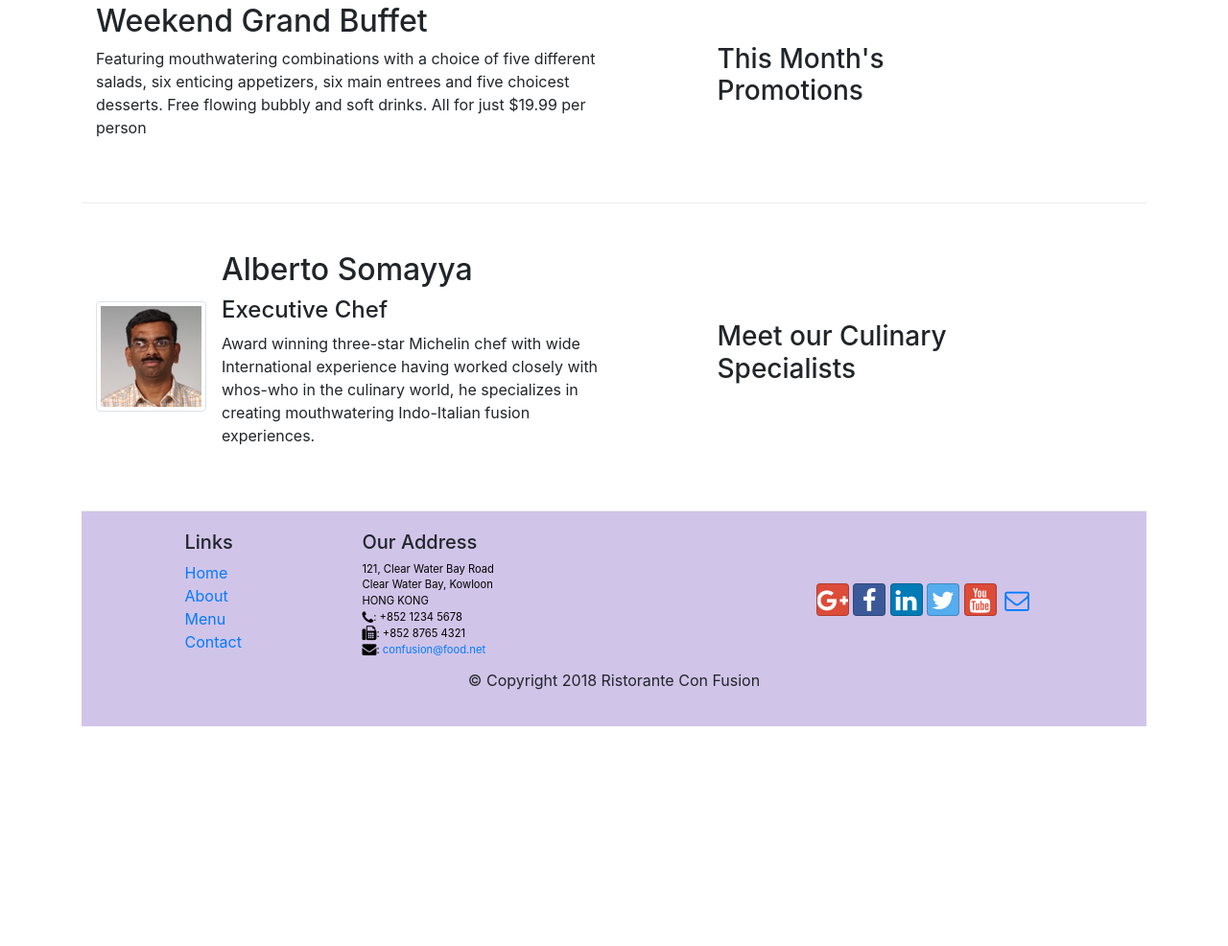
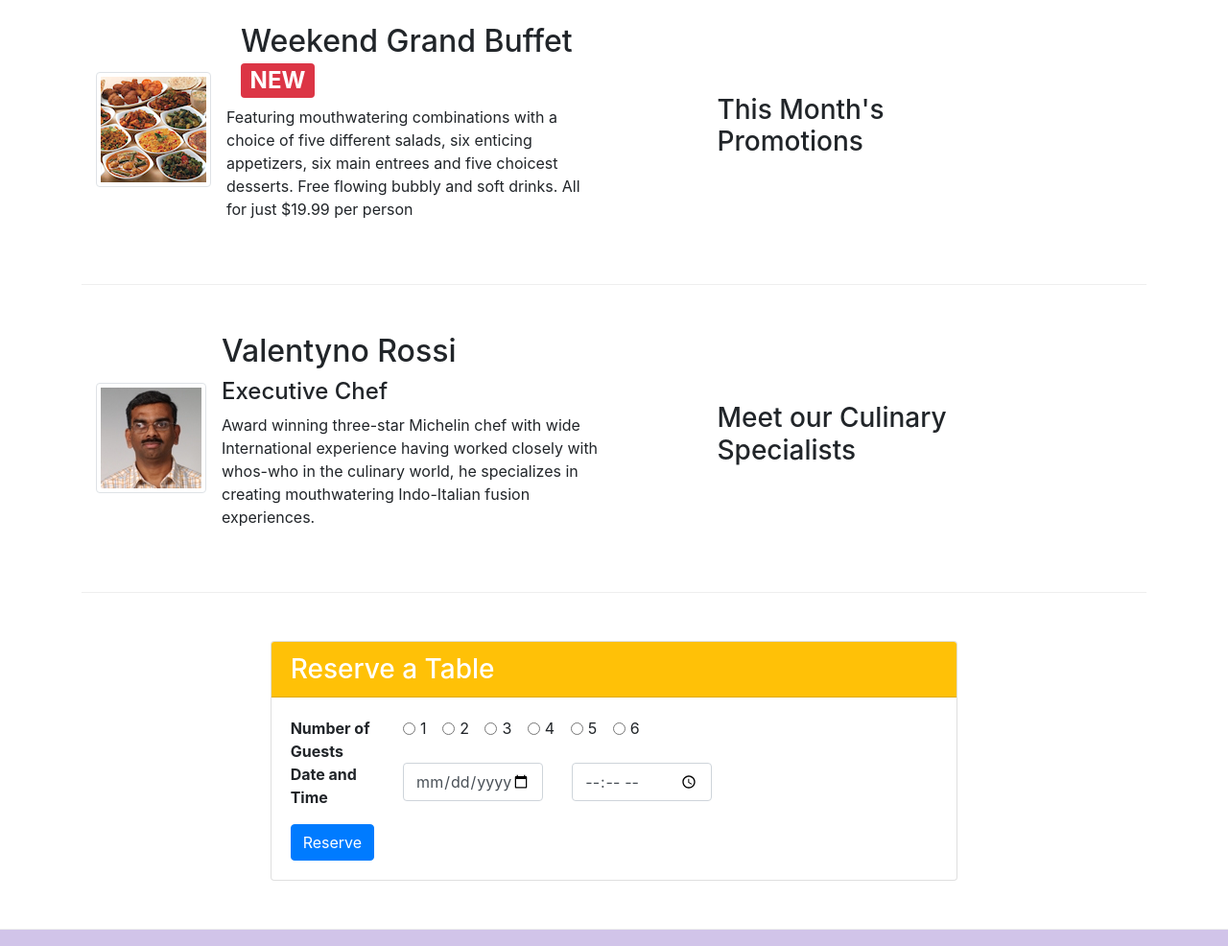
Before and after one commit to Valentyn23/bootstrap, a website: page index.html in a window 1280 px wide. Shown: the part 621-1607 px from the top of the page at 96% size. Before the commit the page ends 1378 px from the top, so only its background shows below. Drawn offline with nearby package versions, Linux system fonts and the light colour scheme.

Commit message:
assigment 2

```diff
--- a/css/styles.css
+++ b/css/styles.css
@@ -10,8 +10,9 @@
 }
 .footer{
     background-color: #D1C4E9;
-    margin:0px auto;
+    margin: 0px auto;
     padding: 20px 0px 20px 0px;
+    width: 100%;
 }
 .jumbotron{
     padding: 70px 30px 70px 30px;
--- a/index.html
+++ b/index.html
@@ -36,15 +36,19 @@
     <header class="jumbotron">
         <div class="container">
             <div class="row row-header">
-                <div class="col-12 col-sm-8">
+                <div class="col-12 col-sm-6">
                     <h1>Ristorante con Fusion</h1>
                     <p>We take inspiration from the World's best cuisines, and create a unique fusion experience. Our lipsmacking creations will tickle your culinary senses!</p>
                 </div>
                 <div class="col-12 col-sm align-self-center">
                     <img src = "img/logo.png" class="img-fluid">
-                </div>
+                    <a type="submit" href="#reservetable" class="btn btn-warning align-self-center btn-lg col-sm-6">Reserve Table</a>
+
             </div>
         </div>
+
+        </div>
+
     </header>
 
     <div class="container">
@@ -72,8 +76,15 @@
                 <h3>This Month's Promotions</h3>
             </div>
             <div class="col col-sm order-sm-first col-md-6">
-                <h2>Weekend Grand Buffet</h2>
-                <p class="d-none d-sm-block">Featuring mouthwatering combinations with a choice of five different salads, six enticing appetizers, six main entrees and five choicest desserts. Free flowing bubbly and soft drinks. All for just $19.99 per person </p>
+                <div class="media">
+                    <img class="d-flex mr-3 img-thumbnail align-self-center"
+                    src="img/buffet.png" alt="buffet">
+                    <div class="media-body">
+                        <h2 class="col-12 mt-0">Weekend Grand Buffet<span class="badge badge-danger">NEW</span></h2>
+                        <p class="d-none d-sm-block">Featuring mouthwatering combinations with a choice of five different salads, six enticing appetizers, six main entrees and five choicest desserts. Free flowing bubbly and soft drinks. All for just $19.99 per person </p>
+                    </div>
+                </div>
+
             </div>
         </div>
 
@@ -86,7 +97,7 @@
                     <img class="d-flex mr-3 img-thumbnail align-self-center"
                     src="img/alberto.png" alt="alberto">
                     <div class="media-body">
-                        <h2>Alberto Somayya</h2>
+                        <h2>Valentyno Rossi</h2>
                         <h4>Executive Chef</h4>
                         <p class="d-none d-sm-block">Award winning three-star Michelin chef with wide International experience having worked closely with whos-who in the culinary world, he specializes in creating mouthwatering Indo-Italian fusion experiences. </p>
                 </div>
@@ -94,6 +105,64 @@
             </div>
         </div>
     </div>
+</div>
+        <div class="row row-content justify-content-center">
+            <div class="col-12 col-md-7 col-sm-7">
+            <div class="card">
+                <h3 class="card-header bg-warning text-white">Reserve a Table</h3>
+                <a name="reservetable"></a>
+                <div class="card-body">
+                    <dl class="row">
+                        <dt class="col-12 col-md-2">Number of Guests</dt>
+                        <dd class="col-9">
+                            <div class="form-check form-check-inline">
+                            <input class="form-check-input" type="radio" name="inlineRadioOptions" id="inlineRadio1" value="option1">
+                            <label class="form-check-label" for="inlineRadio1">1</label>
+                          </div>
+                          <div class="form-check form-check-inline">
+                            <input class="form-check-input" type="radio" name="inlineRadioOptions" id="inlineRadio2" value="option2">
+                            <label class="form-check-label" for="inlineRadio2">2</label>
+                          </div>
+                          <div class="form-check form-check-inline">
+                            <input class="form-check-input" type="radio" name="inlineRadioOptions" id="inlineRadio3" value="option3">
+                            <label class="form-check-label" for="inlineRadio3">3</label>
+                          </div>
+                          <div class="form-check form-check-inline">
+                            <input class="form-check-input" type="radio" name="inlineRadioOptions" id="inlineRadio4" value="option4">
+                            <label class="form-check-label" for="inlineRadio4">4</label>
+                          </div>
+                            <div class="form-check form-check-inline">
+                                <input class="form-check-input" type="radio" name="inlineRadioOptions" id="inlineRadio5" value="option5">
+                                <label class="form-check-label" for="inlineRadio5">5</label>
+                            </div>
+                            <div class="form-check form-check-inline">
+                                <input class="form-check-input" type="radio" name="inlineRadioOptions" id="inlineRadio6" value="option6">
+                                <label class="form-check-label" for="inlineRadio6">6</label>
+                            </div>
+                        </dd>
+                        <dt class="col-md-2 align-self-center">Date and Time</dt>
+                        <dd class="col-12 col-md-6">
+                            <form>
+                                <div class="row">
+                                    <div class="col-md-6">
+                                        <input type = "date" class="form-control" placeholder="Date">
+                                    </div>
+                                    <div class="col-md-6">
+                                        <input type = "time" class= "form-control" placeholder="Time">
+                                    </div>
+                                </div>
+                            </form>
+                        </dd>
+                    </dl>
+                    <div class="row col-sm-10">
+                        <button type="submit" class="btn btn-primary"href="#">Reserve</button>
+                    </div>
+                </div>
+
+            </div>
+        </div>
+        </div>
+
 
     <footer class="footer">
         <div class="container">
@@ -102,7 +171,7 @@
                     <h5>Links</h5>
                     <ul class="list-unstyled">
                         <li><a href="#">Home</a></li>
-                        <li><a href="./aboutus.html">About</a></li>
+                        <li><a href="#">About</a></li>
                         <li><a href="#">Menu</a></li>
                         <li><a href="#">Contact</a></li>
                     </ul>
@@ -113,19 +182,20 @@
 		              121, Clear Water Bay Road<br>
 		              Clear Water Bay, Kowloon<br>
 		              HONG KONG<br>
-		              <i class="fa fa-phone fa-lg"></i>: +852 1234 5678<br>
-		              <i class="fa fa-fax fa-lg"></i>: +852 8765 4321<br>
-		              <i class="fa fa-envelope fa-lg"></i>: <a href="mailto:confusion@food.net">confusion@food.net</a>
+                      <i class="fa fa-phone fa-lg"></i>: +852 1234 5678<br>
+                      <i class="fa fa-fax fa-lg"></i>: +852 8765 4321<br>
+                      <i class="fa fa-envelope fa-lg"></i>:
+                      <a href="mailto:confusion@food.net">confusion@food.net</a>
 		           </address>
                 </div>
                 <div class="col-12 col-sm-3 align-self-center">
                     <div class="text-center">
-                        <a class="btn btn-social-icon btn-google" href="http://google.com/+"><i class="fa fa-google-plus fa-lg"></i></a>
-                        <a class="btn btn-social-icon btn-facebook" href="http://www.facebook.com/profile.php?id="><i class="fa fa-facebook fa-lg"></i></a>
-                        <a class="btn btn-social-icon btn-linkedin" href="http://www.linkedin.com/in/"><i class="fa fa-linkedin fa-lg"></i></a>
-                        <a class="btn btn-social-icon btn-twitter" href="http://twitter.com/"><i class="fa fa-twitter fa-lg"></i></a>
-                        <a class="btn btn-social-icon btn-google" href="http://youtube.com/"><i class="fa fa-youtube fa-lg"></i></a>
-                        <a class="btn btn-social-icon" href="mailto:"><i class="fa fa-envelope-o fa-lg"></i></a>
+                        <a class="btn btn-social-icon btn-google" href="http://google.com/+"><i class="fa fa-google-plus"></i></a>
+                        <a class="btn btn-social-icon btn-facebook" href="http://www.facebook.com/profile.php?id="><i class="fa fa-facebook"></i></a>
+                        <a class="btn btn-social-icon btn-linkedin" href="http://www.linkedin.com/in/"><i class="fa fa-linkedin"></i></a>
+                        <a class="btn btn-social-icon btn-twitter" href="http://twitter.com/"><i class="fa fa-twitter"></i></a>
+                        <a class="btn btn-social-icon btn-google" href="http://youtube.com/"><i class="fa fa-youtube"></i></a>
+                        <a class="btn btn-social-icon" href="mailto:"><i class="fa fa-envelope-o"></i></a>
                     </div>
                 </div>
            </div>
@@ -136,10 +206,10 @@
            </div>
         </div>
     </footer>
-
 </body>
  <!-- jQuery first, then Popper.js, then Bootstrap JS. -->
  <script src="node_modules/jquery/dist/jquery.slim.min.js"></script>
  <script src="node_modules/popper.js/dist/umd/popper.min.js"></script>
  <script src="node_modules/bootstrap/dist/js/bootstrap.min.js"></script>
+
 </html>
```
Also changed, not shown: contactus.html (+2 -2 lines), img/photo_2021-06-07_23-17-39.jpg (added).
